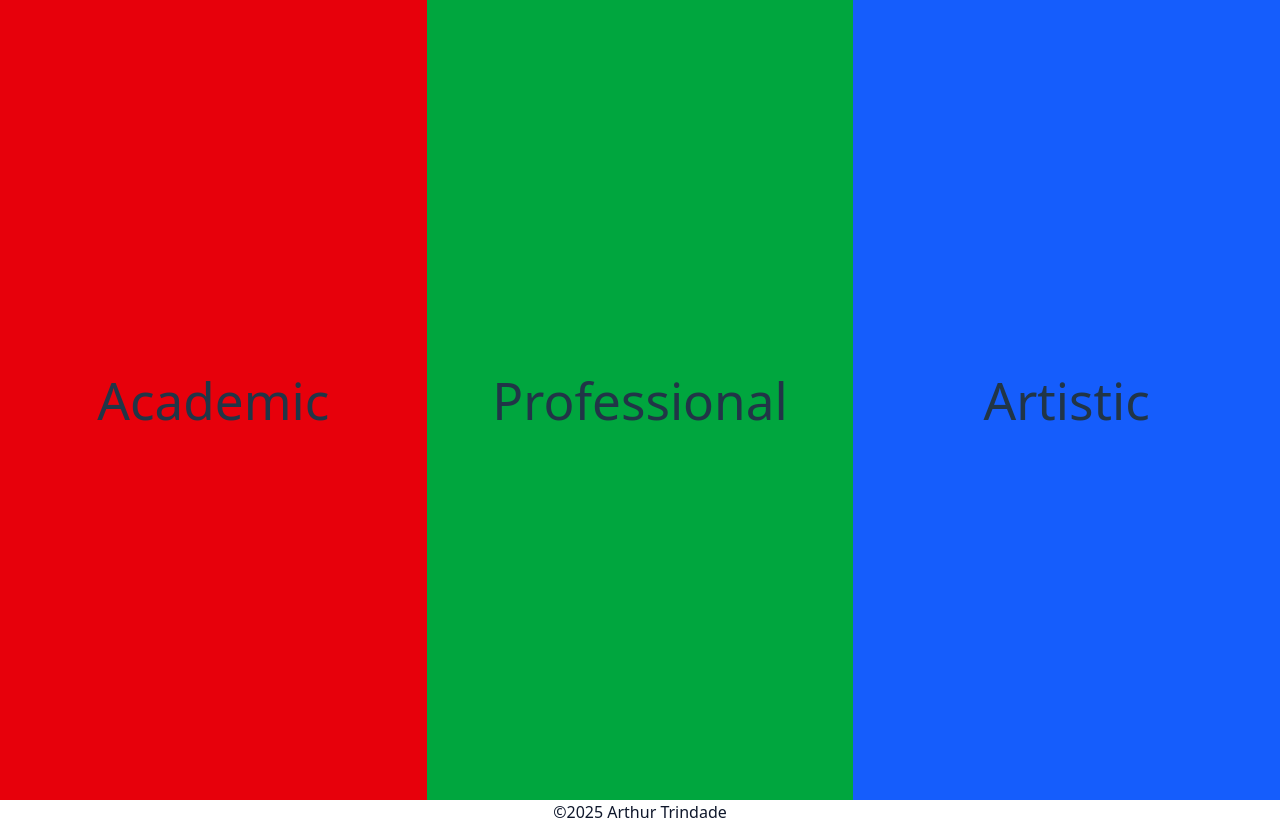
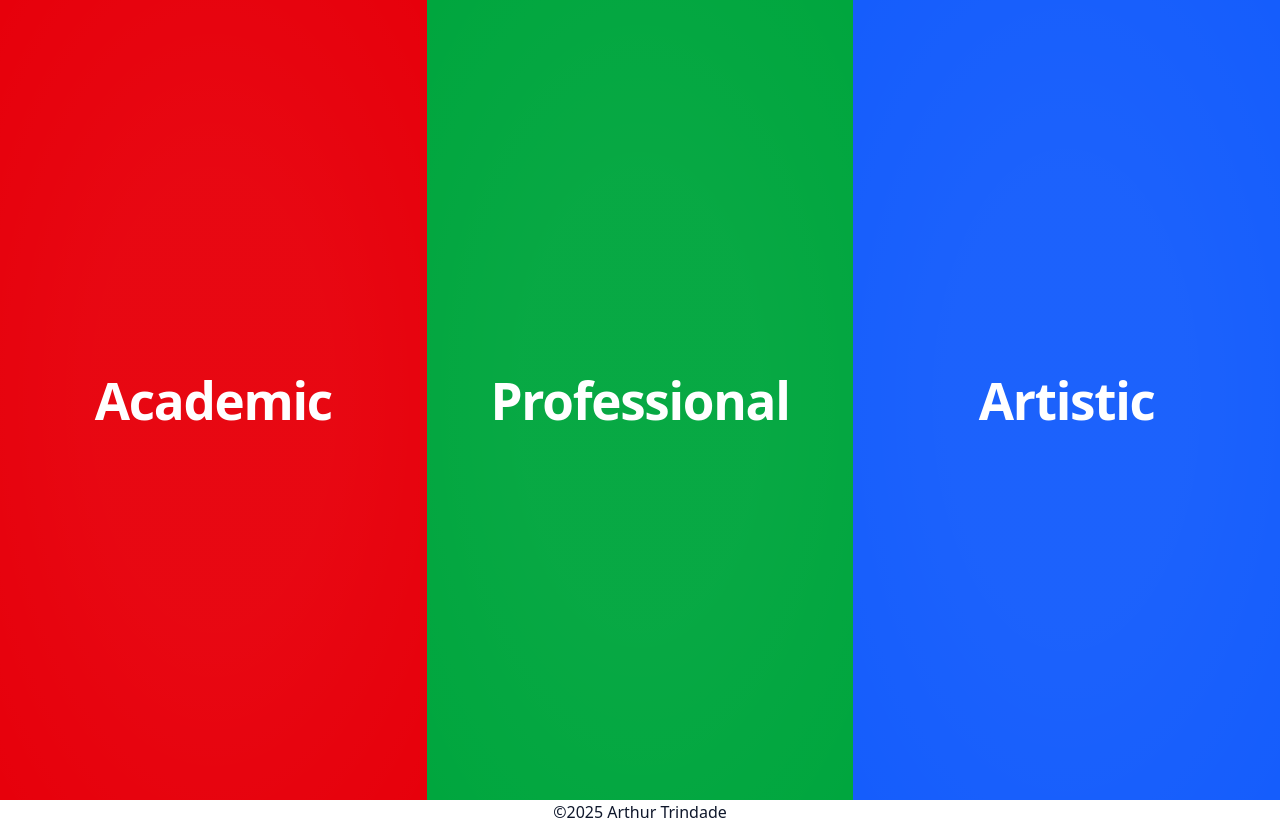
Before and after one commit to arthur-monteath/portfolio, a Vue app: page /#/ in a window 1280 px wide. Built offline with nearby package versions, Linux system fonts and the light colour scheme.

Commit message:
Made text better looking

```diff
--- a/src/pages/Home.vue
+++ b/src/pages/Home.vue
@@ -50,12 +50,13 @@ const categoryBg: Record<Category, string> = {
       ]"
       @click="selected === category ? selected = '' : selected = (category as Category)"
       >
-      <div class="absolute inset-0 bg-radial w-[100vh] from-white/15 opacity-0 hover:opacity-100 duration-500 transition-all from-40% to-transparent"/>
+      <div class="absolute inset-0 bg-radial w-full from-white/15 opacity-20 hover:opacity-100 duration-500 transition-all from-40% to-transparent"/>
         <ContentWrapper :selected="selected === '' || selected === category">
-          <h1>{{category}}</h1>
+          <h1 class="relative z-10 text-white font-bold text-4xl tracking-tight">{{category}}</h1>
         </ContentWrapper>
       </div>
     </div>
+
 
     <!-- <span class="absolute bottom-2 flex flex-col items-center">
       <ChevronsDown class="w-16 h-16 animate-bounce " />
```
